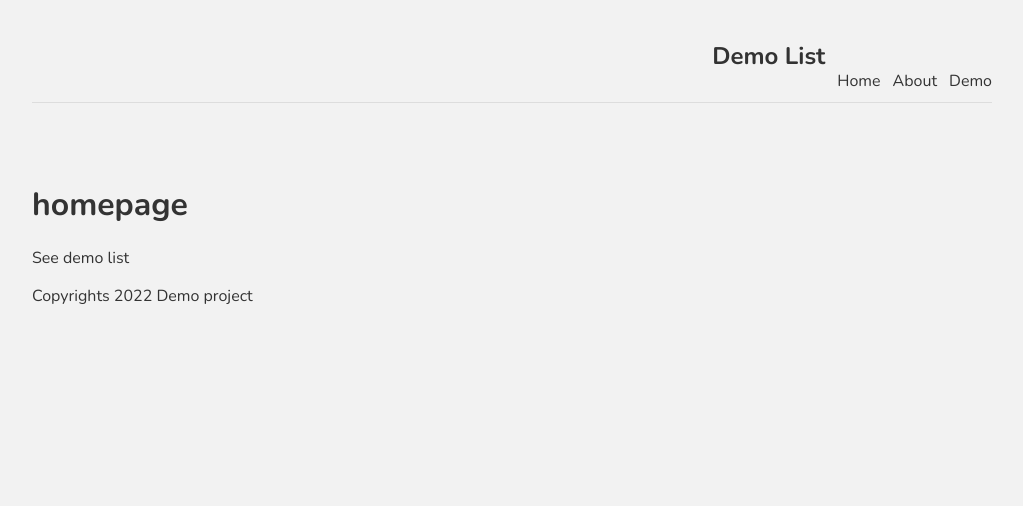
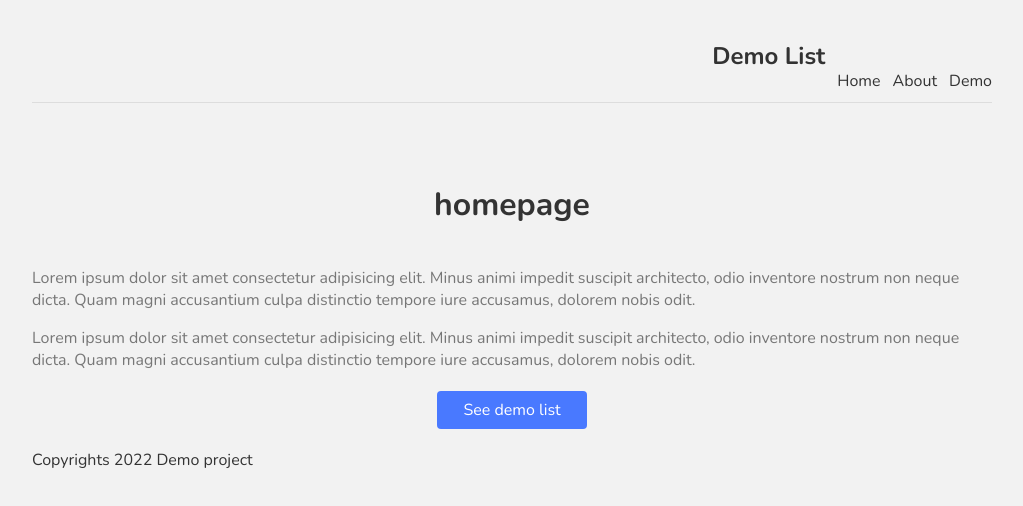
Before and after one commit to nmoras/nextjsdemo, a Next.js app: page / in a window 1280 px wide. Shown: the top 506 px of the page, without its empty margins (128-1151 px from the left). Built offline with nearby package versions, Linux system fonts and the light colour scheme.

Commit message:
changes to css

```diff
--- a/pages/index.js
+++ b/pages/index.js
@@ -8,10 +8,11 @@
 export default function Home() {
   return (
     <div>
-      <h1>homepage</h1>
-      <Link href="/demo">
-        <p>See demo list</p>
-
+      <h1 className={styles.title}>homepage</h1>
+      <p className={styles.text}>Lorem ipsum dolor sit amet consectetur adipisicing elit. Minus animi impedit suscipit architecto, odio inventore nostrum non neque dicta. Quam magni accusantium culpa distinctio tempore iure accusamus, dolorem nobis odit.</p>
+      <p className={styles.text}>Lorem ipsum dolor sit amet consectetur adipisicing elit. Minus animi impedit suscipit architecto, odio inventore nostrum non neque dicta. Quam magni accusantium culpa distinctio tempore iure accusamus, dolorem nobis odit.</p>
+      <Link className={styles.btn} href="/demo">
+        See demo list
       </Link>
     </div>
   )
```
